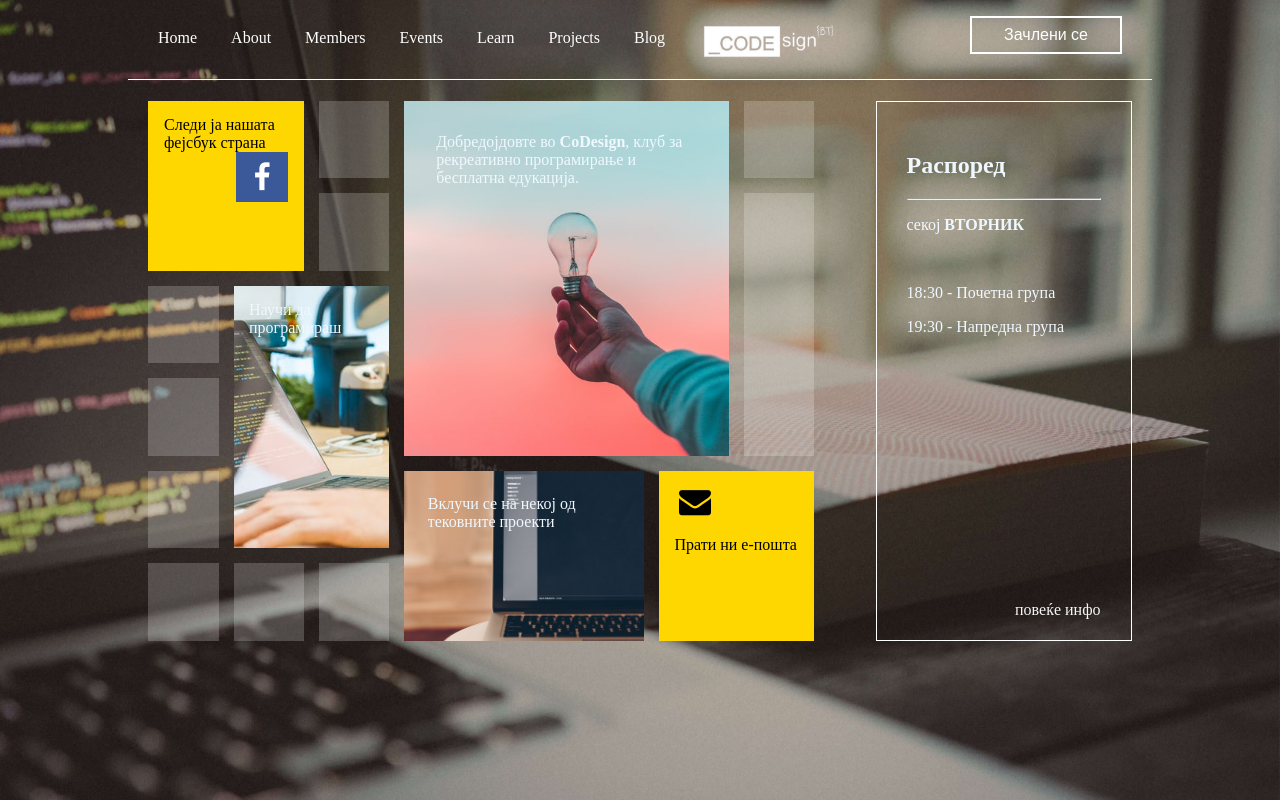
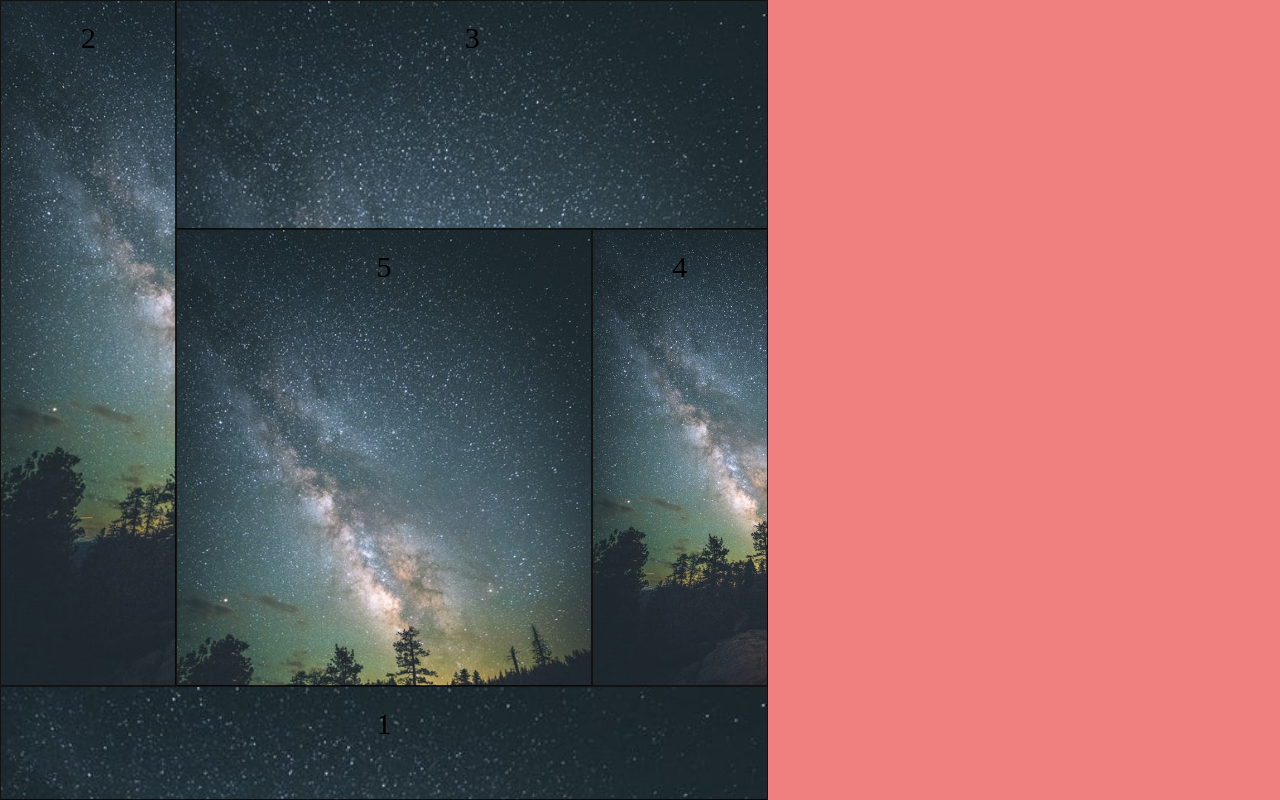
Before and after one commit to LeaLumburovska/codesign-website, a plain HTML site: page index.html in a window 1280 px wide. Drawn offline with Linux system fonts and the light colour scheme.

Commit message:
new alternative layout

```diff
--- a/index.html
+++ b/index.html
@@ -4,93 +4,25 @@
 <meta charset="UTF-8">
 <meta name="viewport" content="width=device-width, initial-scale=1.0">
 <meta http-equiv="X-UA-Compatible" content="ie=edge">
-    <link rel="stylesheet" href="https://cdnjs.cloudflare.com/ajax/libs/font-awesome/4.7.0/css/font-awesome.min.css">
-    <link rel="stylesheet" href="style.css">
 	<title> Layout </title>
+    <link rel="stylesheet" type="text/css" href="mystyle.css">
 </head>
-
 <body>
 
-    <ul>
-        <li>Home</li>
-        <li>About</li>
-        <li >Members</li>
-        <li >Events</li>
-        <li>Learn</li>
-        <li>Projects</li>
-        <li>Blog</li>
+   <div class="grid-wrapper">
+      <div class="grid-item" style="grid-area:header">1</div>
+      <div class="grid-item" style="grid-area:menu">2</div>
+      <div class="grid-item" style="grid-area:main">3</div>
+      <div class="grid-item" style="grid-area:right">4</div>
+      <div class="grid-item" style="grid-area:footer">5</div>
 
-        <img src="profile_codesign_small.png";>
-        <button>Зачлени се</button>
-    </ul>
 
-    <div class="main">
+    </div>
 
-          <div class="highlights">
-               <div style="
-                           grid-column: 1/ span 2;
-                           grid-row: 1/ span 2;
-                           color: black;
-                           background:gold;">Следи ja нашата фејсбук страна <br><a href="http://facebook.com/codesignbt" target="_blank" class="fa fa-facebook"></a> </div>
-              <div id="imgbox3" style=" grid-column: 2/ span 2;
-                           grid-row: 3/ span 3;
-                       ">Научи да програмираш</div>
-              <div id="imgbox2" style="
-                           grid-column: 4/ span 4;
-                           grid-row: 1/ span 4;
-                      "> Добредојдовте во <b>CoDesign</b>, клуб за рекреативно програмирање и бесплатна едукација.</div>
-              <div id = "imgbox4" style="
-                           grid-column: 4/ span 3;
-                           grid-row: 5/ span 2;
-                          ">Вклучи се на некој од тековните проекти</div>
-              <div  id="imgbox1" style="
-                           grid-column: 7/ span 2;
-                           grid-row: 5/ span 2;
-                          color: black;
-                          vertical-align: bottom;
-
-                          background:gold;">
-                  <i class="fa fa-fw fa-envelope" style="font-size: 2em;"></i> <br><br>Прати ни е-пошта </div>
+    <div class="notes-board"></div>
 
 
 
-                  <div style="
-                           grid-column: 8/ span 1;
-                           grid-row: 2/ span 3;"></div>
-              <div></div>
-              <div></div>
-              <div></div>
-
-
-                <div></div>
-
-
-                   <div></div>
-              <div></div>
-              <div></div>
-              <div></div>
-              <div></div>
-
-
-
-
-
-          </div>
-
-     <div class="raspored">
-        <h2>Распоред</h2>
-        <hr>
-         <p>секој <b>ВТОРНИК</b></p>
-         <br>
-         <p>18:30 - Почетна група</p>
-          <p>19:30 - Напредна група</p>
-         <p style="position: absolute; right: 30px; bottom: 5px;"><a href="" style="text-decoration: none; color:whitesmoke;">повеќе инфо</a></p>
-        </div>
-
-
-
-
-    </div>
 
 
 
--- /dev/null
+++ b/mystyle.css
@@ -0,0 +1,51 @@
+
+
+.notes-board {
+    float: right;
+    height: 100vh;
+    width: 40%;
+    background-color: lightcoral;
+}
+
+
+.grid-item{
+  background-color: rgba(255, 255, 255, 0.2);
+  border: 1px solid rgba(0, 0, 0, 0.8);
+  padding: 20px;
+  font-size: 30px;
+  text-align: center;
+    background-image: url("space.jpeg");
+    background-repeat: no-repeat;
+    background-size: cover;
+
+}
+
+.grid-wrapper{
+    float:left;
+    width:60%;
+    height: 100vh;
+
+
+  display: grid;
+    grid-template-rows: 1fr 2fr 0.5fr;
+ grid-template-areas:
+
+    'menu main main main main'
+    'menu footer footer footer right'
+     'header header header header header';
+  background-color: rgba(0, 0, 0, 0.8);
+  box-sizing: border-box;
+
+
+}
+
+
+
+
+body{
+
+    margin: 0;
+    position: relative;
+
+
+}
--- a/style.css
+++ /dev/null
@@ -1,156 +0,0 @@
-img {
-
-    width: 140px;
-    display: inline-block;
-    vertical-align: middle;
-    margin-right:30px;
-
-}
-
-#imgbox1 {
-
-    background: url("grid-pic1.jpeg")no-repeat center center;
-    background-size:cover;
-
-}
-
-#imgbox2 {
-
-    background: url("grid-pic3.jpeg")no-repeat center center;
-   background-size:cover;
-}
-
-#imgbox3 {
-
-    background: url("grid-pic2.jpeg")no-repeat center center;
-   background-size:cover;
-}
-
-#imgbox4 {
-
-    background: url("grid-pic4.jpeg")no-repeat center center;
-   background-size:cover;
-}
-
-.fa-facebook {
- padding: 10px 1px;
-
-
-  background:#3B5998;
-    color: white;
-  font-size: 30px;
-  width: 50px;
-  text-align: center;
-  text-decoration: none;
-    float: right;
-/*  margin: 5px 2px;*/
-
-
-}
-
-li {  display: inline; color: white; margin:30px 30px 20px 0;}
-
-
-
-ul { margin-left: 10vw; margin-right: 10vw; list-style: none outside none; padding: 0 30px;  text-align: left; }
-
-button {
-    display: inline-block;
-    float: right;
-    border: none;
-    padding: 0.5rem 2rem;
-    margin: 0;
-    text-decoration: none;
-    background:none; /*#0069ed*/;
-    border: 2px solid white;
-    color: #ffffff;
-    font-family: sans-serif;
-    font-size: 1rem;
-    cursor: pointer;
-    text-align: center;
-    transition: background 250ms ease-in-out,
-                transform 150ms ease;
-    -webkit-appearance: none;
-    -moz-appearance: none;
-}
-
-button:hover, button:focus {
-    background:white;
-    color:black;
-
-}
-
-button:focus {
-    outline: 1px solid #fff;
-    outline-offset: -4px;
-}
-
-button:active {
-    transform: scale(0.99);
-}
-
-html,body {
-
-    background-color:black;
-    padding: 0;
-    margin: 0;
-    background: url("bg.jpg") no-repeat center center fixed;
-    -webkit-background-size: cover;
-    -moz-background-size: cover;
-    -o-background-size: cover;
-    background-size: cover;
-
-}
-
-.main{
-
-    width: 80vw;
-    height: 75vh;
-    margin: auto;
-/*    border-top: 2px solid crimson;*/
-     border-top: 1px solid white;
-
-
-
-}
-
-
-.highlights{
-
-    color: aliceblue;
-    width: 65%;
-    height: 90%;
-/*    border: 1px solid white;*/
-    margin:2%;
-    float:left;
-    box-sizing:border-box;
-     display: grid;
-    grid-gap:15px;
-    grid-template-columns: repeat(8,1fr);
-    grid-template-rows:repeat(6,1fr);
-    overflow: hidden;
-
-
-}
-
-.highlights > div {
-
-    background-color: rgba(255,255,255,0.2);
-    color: alicebluew;
-    padding:10%;
-    position: relative;
-/*    opacity:0.1;*/
-/*    border: 2px solid white;*/
-
-}
-.raspored{
-    position: relative;
-    color: aliceblue;
-    padding:30px;
-    width: 25%;
-    height: 90%;
-    border: 1px solid white;
-    margin:2%;
-    float:right;
-    box-sizing:border-box;
-}
```
Also changed, not shown: bg.jpg (deleted), grid-pic1.jpeg (deleted), grid-pic2.jpeg (deleted), grid-pic3.jpeg (deleted), grid-pic4.jpeg (deleted), profile_codesign_small.jpg (deleted), profile_codesign_small.png (deleted), 1 other file.
